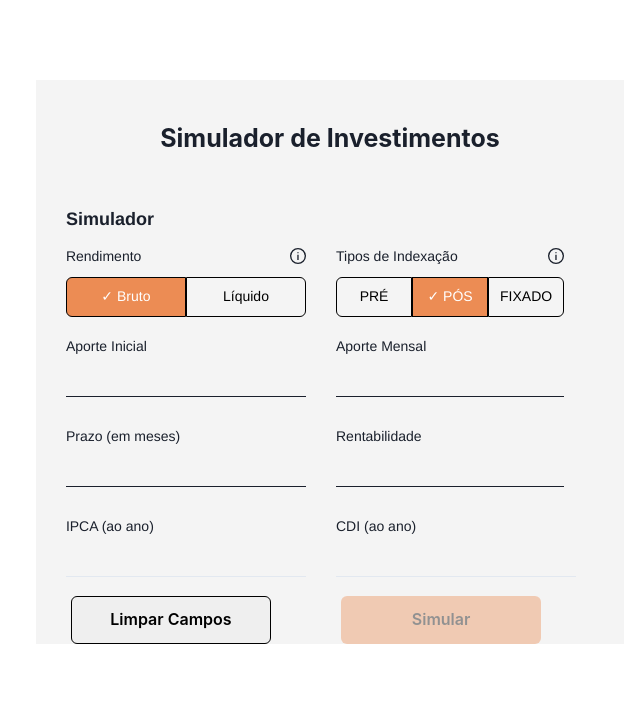
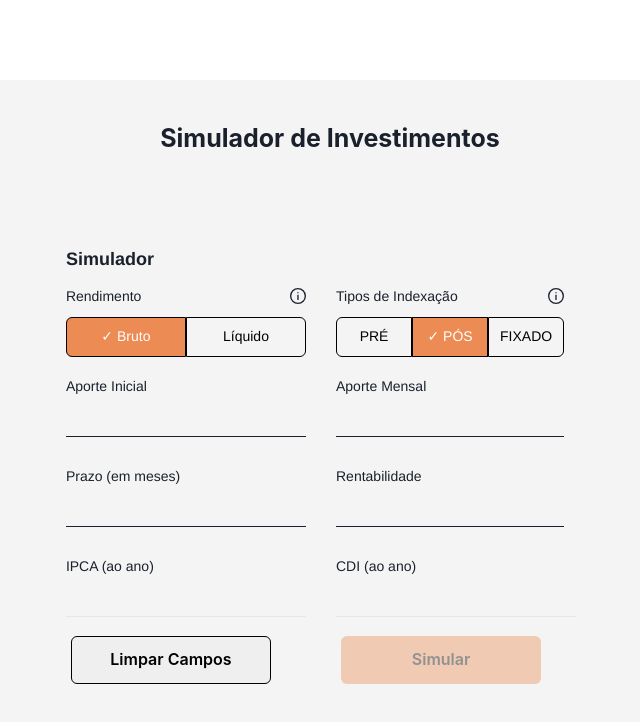
Before and after one commit to Soujigor/teste-eqi-ivestimentos, a React (Create React App) app: page / in a window 1280 px wide. Shown: the top 722 px of the page, without its empty margins (310-950 px from the left). Built offline with nearby package versions, Linux system fonts and the light colour scheme; no server answers.

Commit message:
Adicionando o README

```diff
--- a/src/componentes/Main.js
+++ b/src/componentes/Main.js
@@ -19,6 +19,7 @@ const Main = () => {
         templateRows="75px 560px"
         templateColumns="1fr 1fr"
         gap={5}
+        padding={10}
       >
         <GridItem>
           <Simulador />
```
Also changed, not shown: 1 other file (tests, documents, lock files or other folders).
